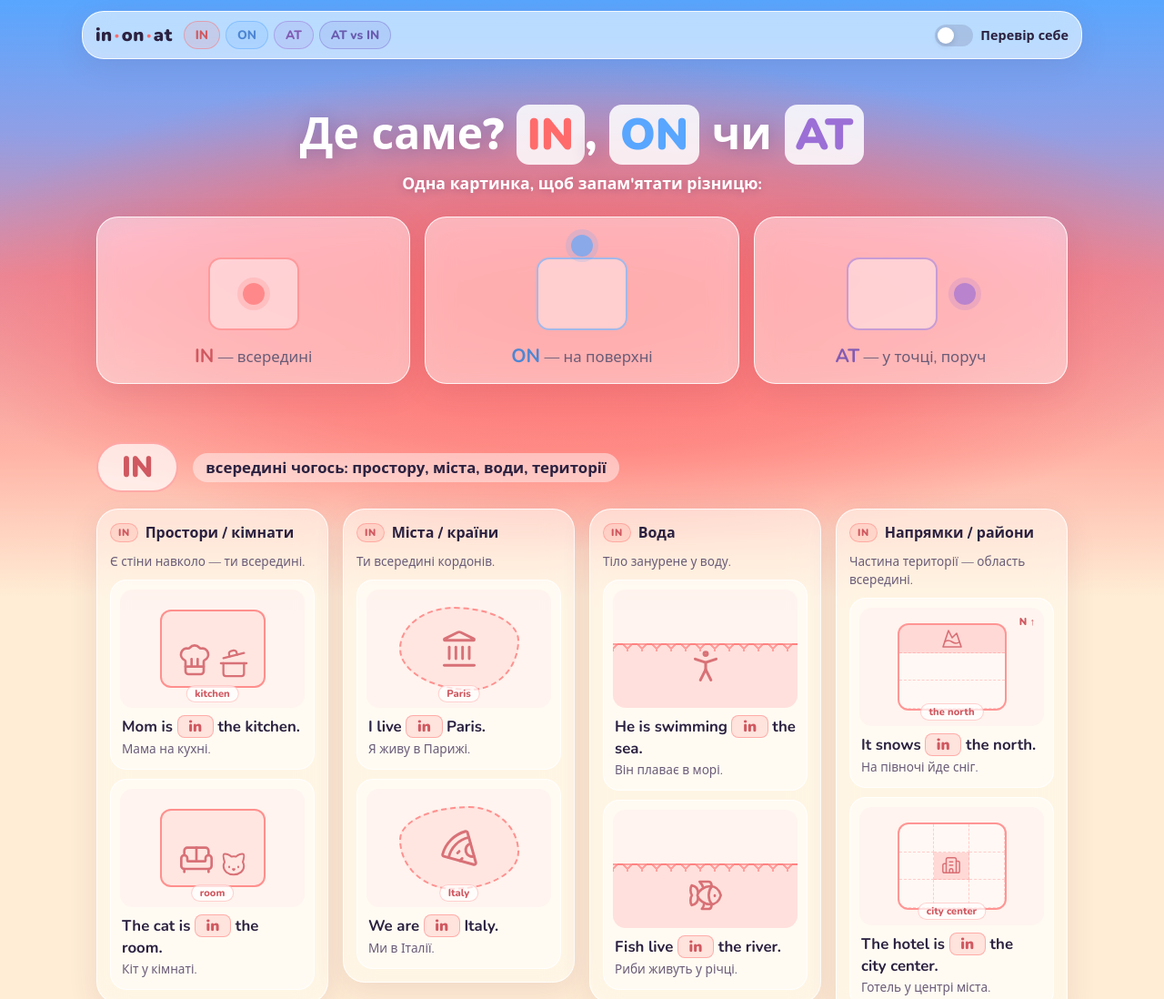
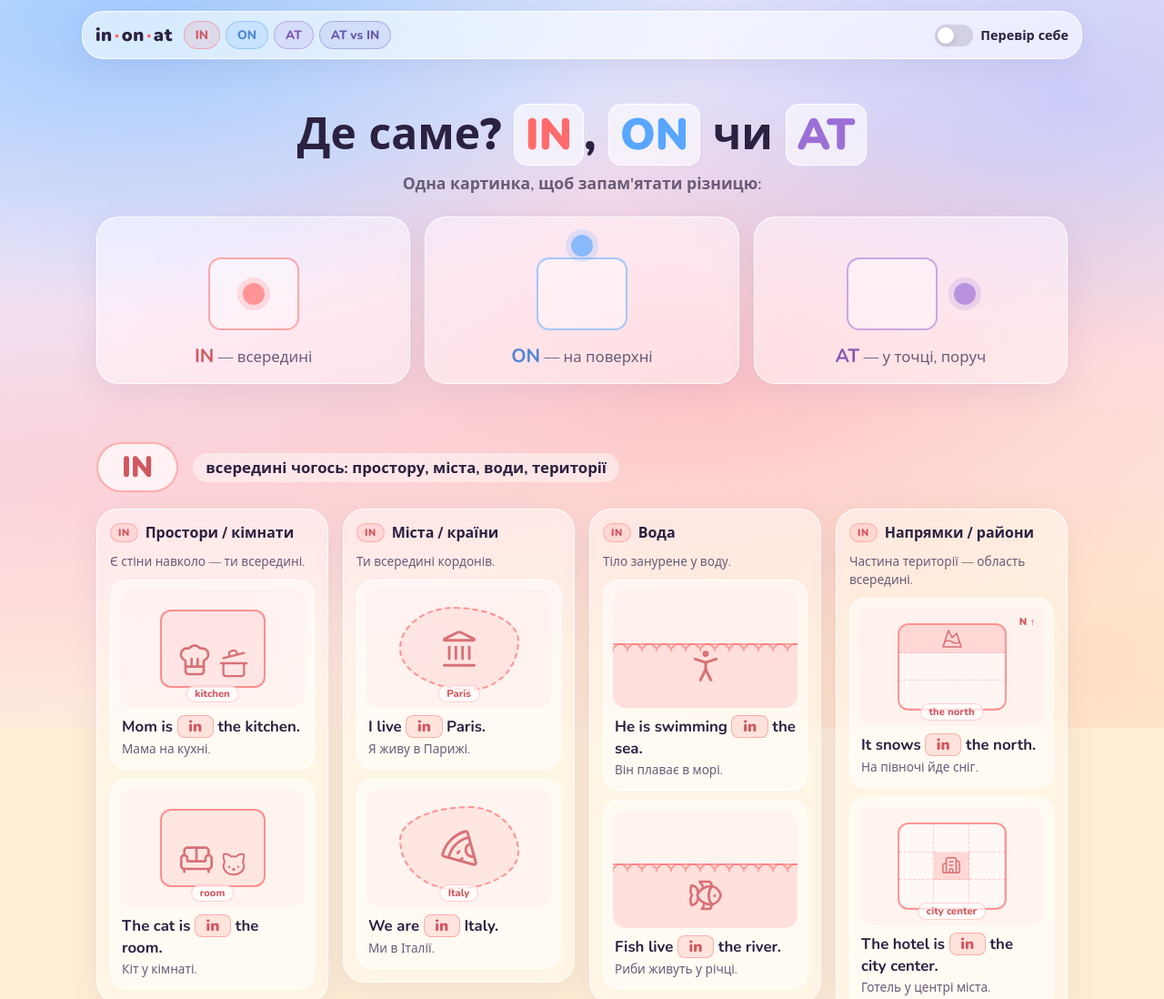
Before and after one commit to Evgeniia-Dubova/Articles_trainer, a plain HTML site: page index.html in a window 1280 px wide. Shown: the top 1098 px of the page at 91% size. Drawn offline with nearby package versions, Linux system fonts and the light colour scheme.

Commit message:
Softer pastel mesh gradient background
Co-Authored-By: Claude Opus 5.5 <noreply@anthropic.com>
Claude-Session: https://claude.ai/code/session_012mxhJrzy4aHNezZP7keooA

```diff
--- a/style.css
+++ b/style.css
@@ -6,7 +6,7 @@
   --glass:rgba(255,255,255,.48);
   --glass-strong:rgba(255,255,255,.55);
   --stroke:rgba(255,255,255,.85);
-  --shadow:0 8px 32px rgba(120,60,90,.12);
+  --shadow:0 8px 32px rgba(110,90,150,.10);
   --r:24px;
 }
 *{box-sizing:border-box}
@@ -15,8 +15,12 @@ body{margin:0;font-family:"Nunito",system-ui,sans-serif;color:var(--ink);backgro
 /* фон як на референсі: блакитний зверху → рожева пляма → кремовий низ */
 .bg{position:fixed;inset:0;z-index:-1;pointer-events:none;
   background:
-    radial-gradient(ellipse 75% 45% at 50% 42%,rgba(255,107,107,.95) 0%,rgba(255,107,107,.55) 45%,rgba(255,107,107,0) 75%),
-    linear-gradient(180deg,#58A6FF 0%,#8f9fe6 18%,#e98a9a 38%,#ffb3a6 62%,#FFEDD5 82%,#FFEDD5 100%)}
+    radial-gradient(70% 55% at 12% 4%,rgba(88,166,255,.45) 0%,rgba(88,166,255,0) 70%),
+    radial-gradient(60% 50% at 92% 14%,rgba(120,150,255,.30) 0%,rgba(120,150,255,0) 70%),
+    radial-gradient(75% 55% at 60% 52%,rgba(255,107,107,.26) 0%,rgba(255,107,107,0) 72%),
+    radial-gradient(60% 45% at 6% 66%,rgba(255,140,150,.20) 0%,rgba(255,140,150,0) 70%),
+    radial-gradient(70% 40% at 85% 92%,rgba(255,190,150,.30) 0%,rgba(255,190,150,0) 70%),
+    linear-gradient(170deg,#dceaff 0%,#eee3f6 30%,#fde3e6 58%,#ffead9 80%,#FFEDD5 100%)}
 
 .glass{
   background:var(--glass);
@@ -48,11 +52,11 @@ main{max-width:1100px;margin:0 auto;padding:0 16px}
 
 /* hero */
 .hero{text-align:center;padding:48px 0 16px}
-.hero h1{font-size:clamp(1.8rem,5vw,3rem);margin:0 0 8px;font-weight:900;color:#fff;text-shadow:0 2px 18px rgba(60,30,90,.25)}
-.hero h1 em{background:rgba(255,255,255,.85);padding:0 .25em;border-radius:14px;text-shadow:none}
+.hero h1{font-size:clamp(1.8rem,5vw,3rem);margin:0 0 8px;font-weight:900;color:var(--ink)}
+.hero h1 em{background:rgba(255,255,255,.6);padding:0 .25em;border-radius:14px;border:1px solid var(--stroke)}
 .hero h1 em{font-style:normal}
 .hero h1 em:nth-of-type(1){color:var(--in)}.hero h1 em:nth-of-type(2){color:var(--on)}.hero h1 em:nth-of-type(3){color:var(--at)}
-.lead{color:#fff;font-size:1.1rem;margin:0 0 24px;font-weight:700;text-shadow:0 1px 10px rgba(60,30,90,.25)}
+.lead{color:var(--muted);font-size:1.1rem;margin:0 0 24px;font-weight:600}
 .big3{display:grid;grid-template-columns:repeat(3,1fr);gap:16px}
 .big{margin:0;padding:24px 12px 16px}
 .big.in{--c:var(--in)}.big.on{--c:var(--on)}.big.at{--c:var(--at)}
```
